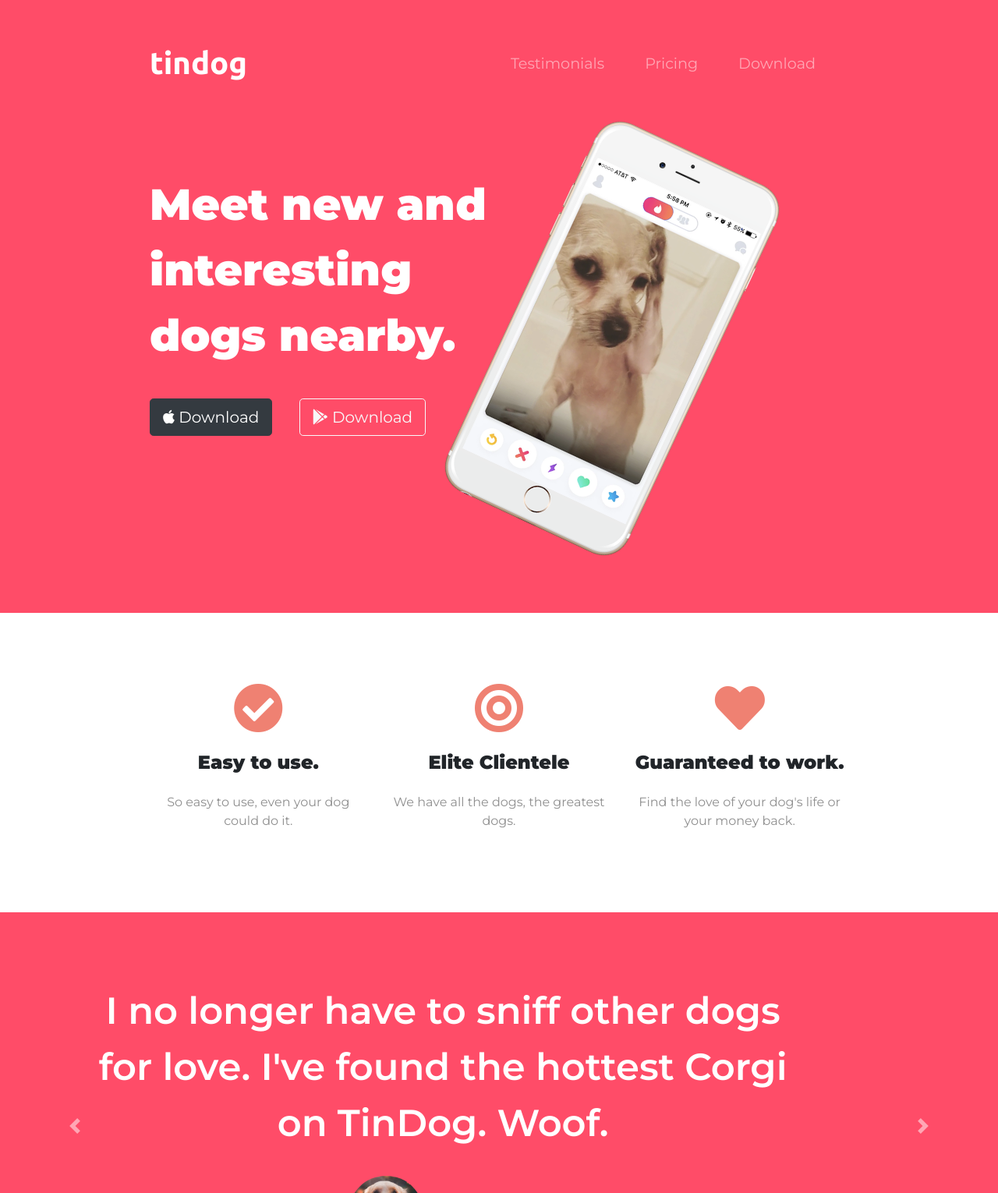
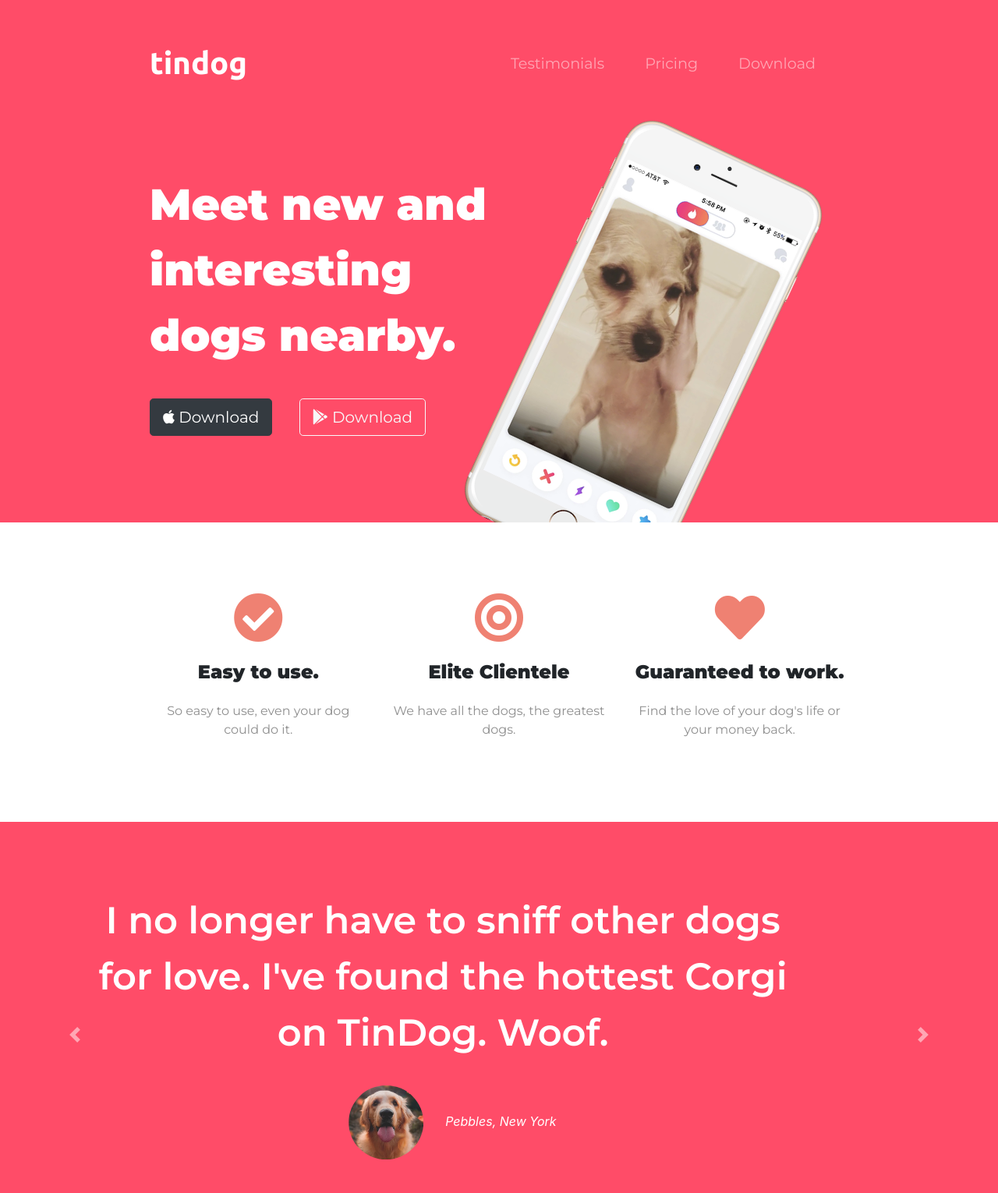
Before and after one commit to shiladityachatterji/tindog-website, a plain HTML site: page index.html in a window 1280 px wide. Shown: the top 1530 px of the page at 78% size. Drawn offline with nearby package versions, Linux system fonts and the light colour scheme.

Commit message:
Update styles.css

```diff
--- a/css/styles.css
+++ b/css/styles.css
@@ -48,7 +48,7 @@ h1 {
 /* Title Image */
 .title-image{
      right: 30%;
-/*      position: absolute; */
+     position: absolute;
      width: 60%;
      transform: rotate(25deg);
 }
@@ -56,9 +56,9 @@ h1 {
 
 #features{
     padding: 7% 15% 7% 15%;
-/*     position: relative; */
+    position: relative;
     background-color: white;
-/*     z-index: 1; */
+    z-index: 1;
 }
 .feature-icon{
     color: #ef8172;
```
